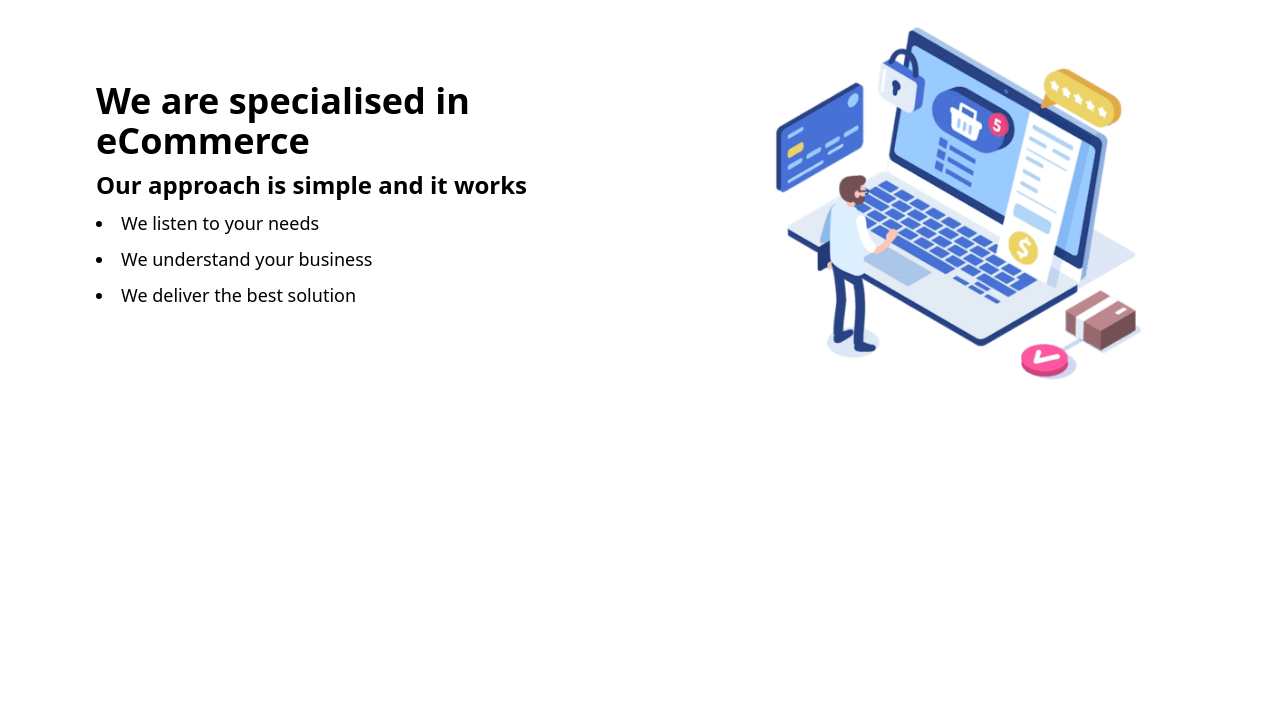
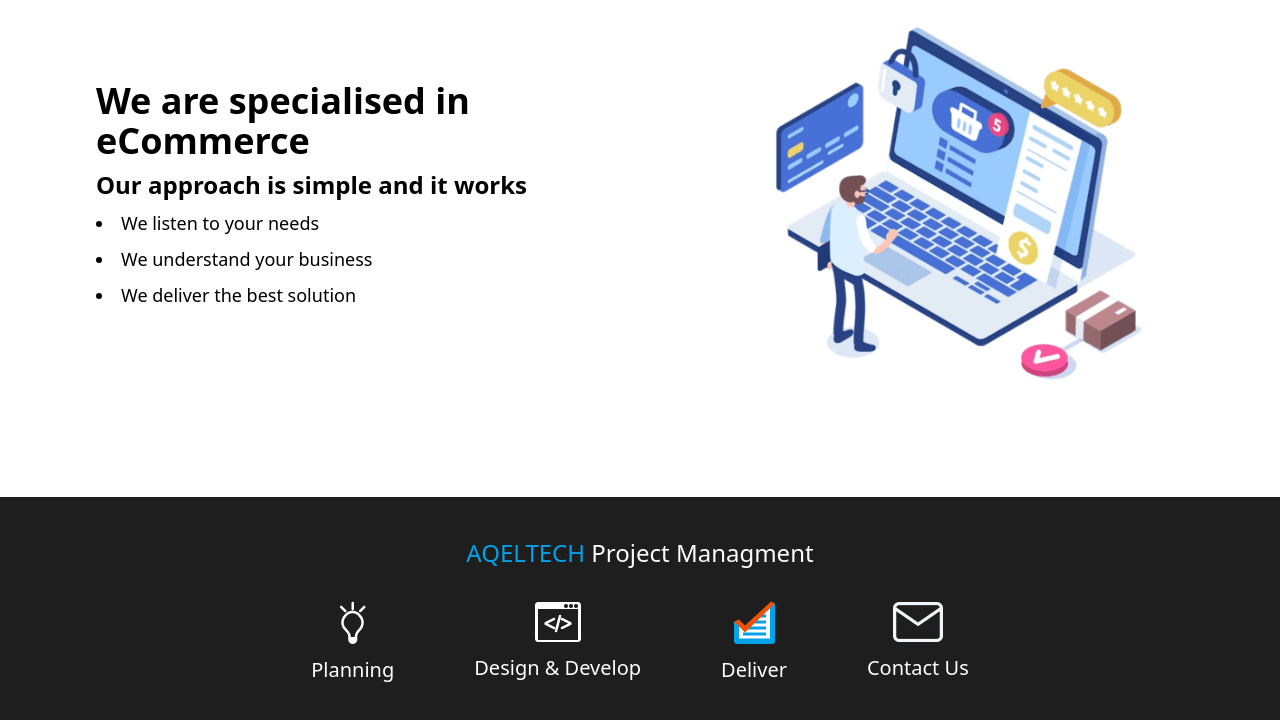
Before and after one commit to yunusemretoptanci/aqel-landing, a plain HTML site: page index.html in a window 1280 px wide. Shown: the part 88-808 px from the top of the page. Drawn offline with nearby package versions, Linux system fonts and the light colour scheme; files whose address does not match are found by name.

Commit message:
project managment section

```diff
--- a/index.html
+++ b/index.html
@@ -106,6 +106,7 @@
      </nav>
     </div>
 
+    <!-- Hero Section -->
     <section class="md:flex items-center justify-between md:px-24 px-4 align-center">
         <div class="md:w-6/12">
             <h1 class="text-4xl font-bold mb-2">We are specialised in eCommerce</h1>
@@ -122,6 +123,29 @@
         </div>
     </section>
 
+    <!-- Projet Managment Section -->
+    <section class="bg-[#1E1E1E] py-10 mt-24">
+        <p class="text-center text-white text-2xl font-normal mb-8"><span class="text-[#00A2EA]">AQELTECH</span> Project Managment</p>
+       <!--  project managment process -->
+       <div class="flex md:gap-20 gap-15 md:flex-row flex-col justify-center items-center">
+        <div class="flex flex-col items-center">
+            <img src="images/planning-icon.png" alt="project managment process">
+            <p class="text-white text-xl mt-3">Planning</p>
+        </div>
+        <div class="flex flex-col items-center">
+            <img src="images/develop-icon.png" alt="project managment process">
+            <p class="text-white text-xl mt-3">Design & Develop</p>
+        </div>
+        <div class="flex flex-col items-center">
+            <img src="images/deliver-icon.png" alt="project managment process">
+            <p class="text-white text-xl mt-3">Deliver</p>
+        </div>
+        <div class="flex flex-col items-center">
+            <img src="images/contact-us-icon.png" alt="project managment process">
+            <p class="text-white text-xl mt-3">Contact Us</p>
+        </div>
+       </div>
+    </section>
 
     <script>
         var navbarData =[
```
Also changed, not shown: images/contact-us-icon.png (added), images/deliver-icon.png (added), images/develop-icon.png (added), images/planning-icon.png (added).
